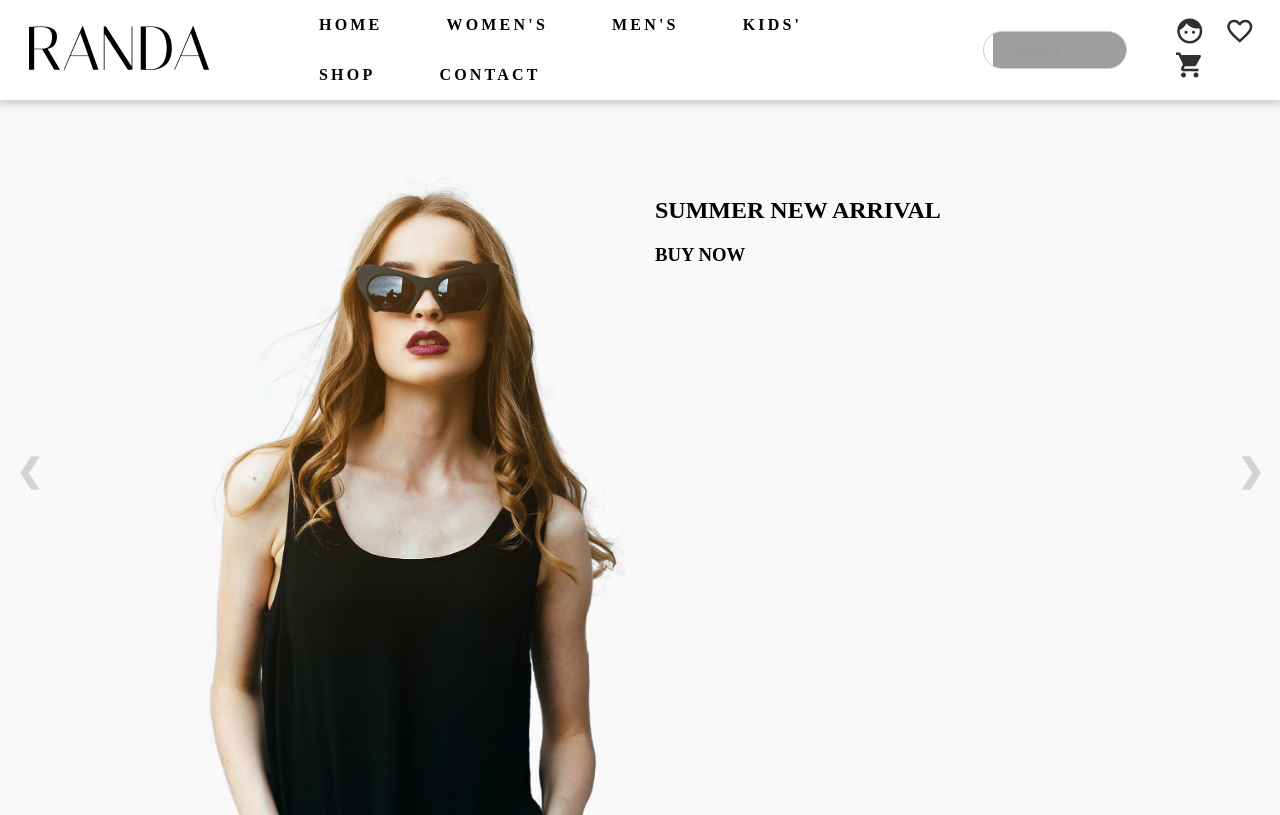
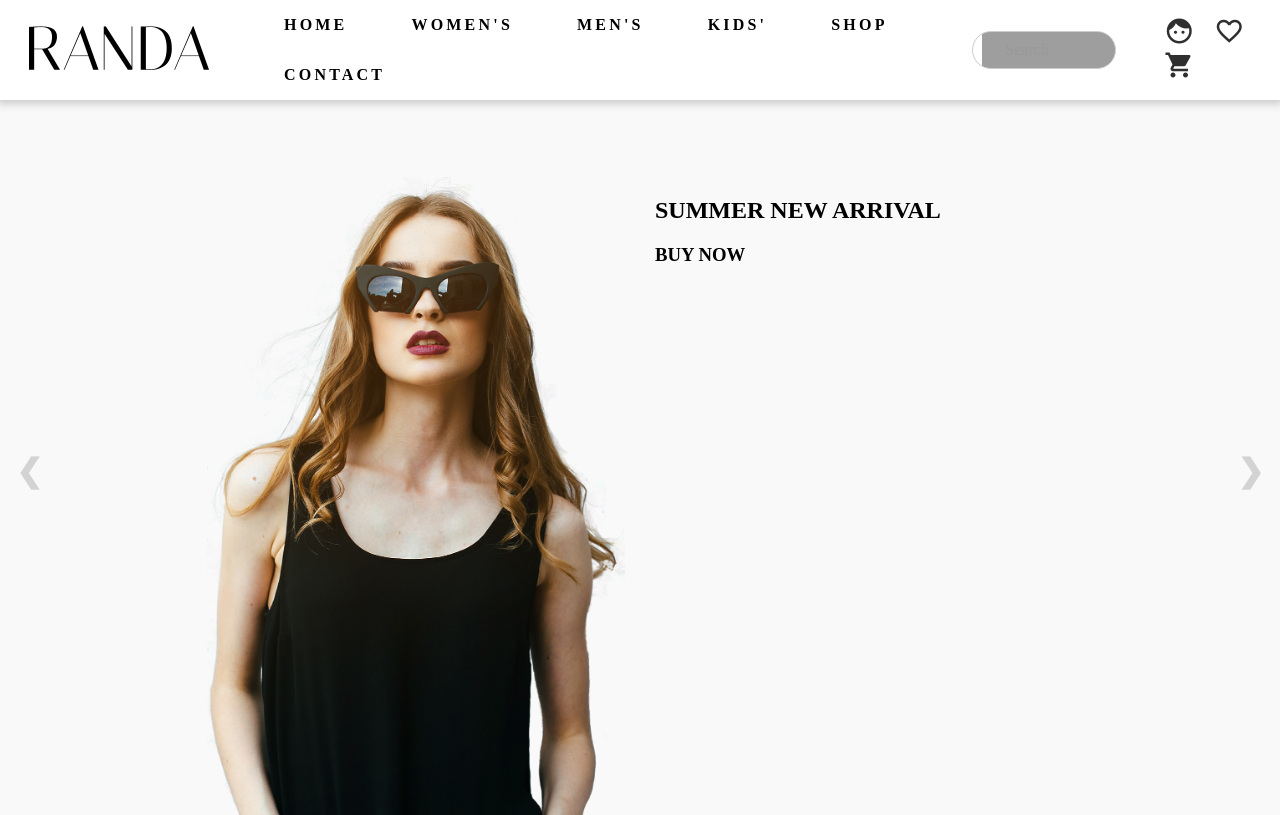
Before and after one commit to kazandaan/Fashion-Shop, a PHP site: page / in a window 1280 px wide. Shown: the top 815 px of the page. Run offline with PHP 8.4, Linux system fonts and the light colour scheme; some libraries are stand-ins or nearby versions; some web fonts are replaced; grey boxes are pictures that could not be loaded.

Commit message:
nav fix, reduce margin 50 to 15px

```diff
--- a/css/general.css
+++ b/css/general.css
@@ -87,8 +87,8 @@ header {
   -ms-flex-wrap: wrap;
   flex-wrap: wrap;
   border-bottom: 3px solid none;
-  margin-left: 50px;
-  margin-right: 50px;
+  margin-left: 15px;
+  margin-right: 15px;
 }
 
 #carousel .col{
```
